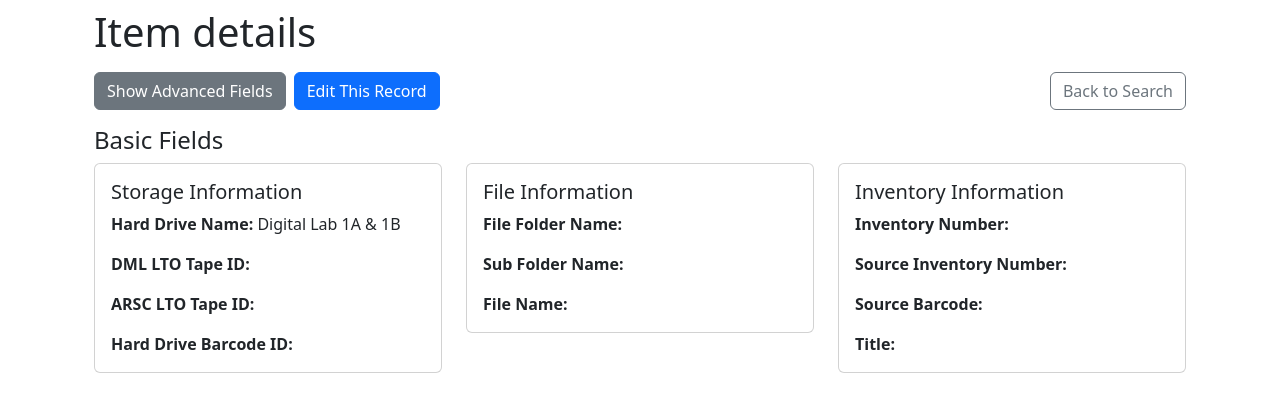
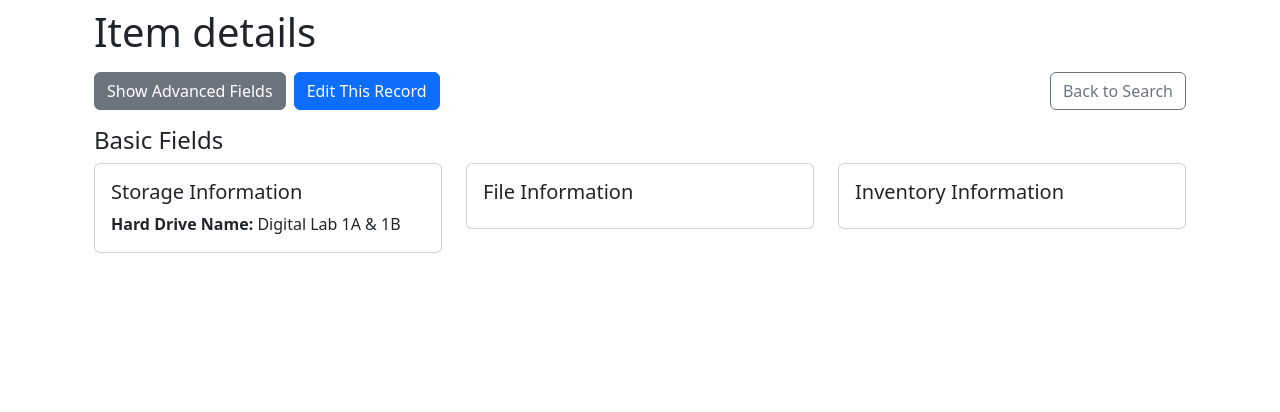
Before and after one commit to UCLALibrary/ftva-lab-data, a Django app: page /view_item/2/ in a window 1280 px wide. Shown: the part 56-468 px from the top of the page. Run offline with Django 5.2, Linux system fonts and the light colour scheme; the visitor is signed in with stand-in values (Sample User, id 1); data comes from the database, SQL or seed files in the repository; parts of the project's set-up code (start-up, migrations or seed data) failed here and were passed over; some libraries are stand-ins or nearby versions.

Commit message:
SYS-1843: hide unused fields in view_item display

```diff
--- a/ftva_lab_data/templates/view_item.html
+++ b/ftva_lab_data/templates/view_item.html
@@ -10,8 +10,9 @@
 
 <div class="container">
     <h1>Item details</h1>
-    <p class="fs-5">{% if item.file_name %} File: {{ item.file_name }} {% endif %}</p>
-    <p class="fs-5">{% if item.title %} (Title: {{ item.title }}) {% endif %}</p>
+
+    <p class="fs-5">{% if header_info.file_name %} File: {{ header_info.file_name }} {% endif %}</p>
+    <p class="fs-5">{% if header_info.title %} (Title: {{ header_info.title }}) {% endif %}</p>
 
     <!-- Buttons -->
     <div class="d-flex justify-content-between mb-3">
@@ -19,7 +20,7 @@
             <button id="toggle-advanced-fields" class="btn btn-secondary" type="button"
                 hx-on:click="toggleAdvancedFields(this)">Show Advanced Fields</button>
             {% if perms.ftva_lab_data.change_sheetimport %}
-            <a class="btn btn-primary" href="{% url 'edit_item' item.id %}">Edit This Record</a>
+            <a class="btn btn-primary" href="{% url 'edit_item' header_info.id %}">Edit This Record</a>
             {% endif %}
         </div>
 
@@ -32,10 +33,11 @@
             <div class="card">
                 <div class="card-body">
                     <h5 class="card-title">Storage Information </h5>
-                    <p class="card-text"><strong>Hard Drive Name:</strong> {{ item.hard_drive_name }}</p>
-                    <p class="card-text"><strong>DML LTO Tape ID:</strong> {{ item.dml_lto_tape_id }}</p>
-                    <p class="card-text"><strong>ARSC LTO Tape ID:</strong> {{ item.arsc_lto_tape_id }}</p>
-                    <p class="card-text"><strong>Hard Drive Barcode ID:</strong> {{ item.hard_drive_barcode_id }}</p>
+                    {% for header, data in storage_info.items %}
+                        {% if data %}
+                            <p class="card-text"><strong>{{ header }}:</strong> {{ data }}</p>
+                        {% endif %}
+                    {% endfor %}
                 </div>
             </div>
         </div>
@@ -44,9 +46,11 @@
             <div class="card">
                 <div class="card-body">
                     <h5 class="card-title">File Information</h5>
-                    <p class="card-text"><strong>File Folder Name:</strong> {{ item.file_folder_name }}</p>
-                    <p class="card-text"><strong>Sub Folder Name:</strong> {{ item.sub_folder_name }}</p>
-                    <p class="card-text"><strong>File Name:</strong> {{ item.file_name }}</p>
+                    {% for header, data in file_info.items %}
+                        {% if data %}
+                            <p class="card-text"><strong>{{ header }}:</strong> {{ data }}</p>
+                        {% endif %}
+                    {% endfor %}
                 </div>
             </div>
         </div>
@@ -55,11 +59,11 @@
             <div class="card">
                 <div class="card-body">
                     <h5 class="card-title">Inventory Information</h5>
-                    <p class="card-text"><strong>Inventory Number:</strong> {{ item.inventory_number }}</p>
-                    <p class="card-text"><strong>Source Inventory Number:</strong> {{ item.source_inventory_number }}
-                    </p>
-                    <p class="card-text"><strong>Source Barcode:</strong> {{ item.source_barcode }}</p>
-                    <p class="card-text"><strong>Title:</strong> {{ item.title }}</p>
+                    {% for header, data in inventory_info.items %}
+                        {% if data %}
+                            <p class="card-text"><strong>{{ header }}:</strong> {{ data }}</p>
+                        {% endif %}
+                    {% endfor %}
                 </div>
             </div>
         </div>
@@ -70,54 +74,16 @@
         <div class="card">
             <div class="card-body row">
                 <div class="col">
-                    <p class="card-text"><strong>Source Type:</strong> {{ item.source_type }}</p>
-                    <p class="card-text"><strong>Resolution:</strong> {{ item.resolution }}</p>
-                    <p class="card-text"><strong>Compression:</strong> {{ item.compression }}</p>
-                    <p class="card-text"><strong>File Format:</strong> {{ item.file_format }}</p>
-                    <p class="card-text"><strong>File Size:</strong> {{ item.file_size }}</p>
-                    <p class="card-text"><strong>Frame Rate:</strong> {{ item.frame_rate }}</p>
-                    <p class="card-text"><strong>Total Running Time:</strong> {{ item.total_running_time }}</p>
-                    <p class="card-text"><strong>Source Frame Rate:</strong> {{ item.source_frame_rate }}</p>
-                    <p class="card-text"><strong>Aspect Ratio:</strong> {{ item.aspect_ratio }}</p>
-                    <p class="card-text"><strong>Color Bit Depth:</strong> {{ item.color_bit_depth }}</p>
-                    <p class="card-text"><strong>Color Type:</strong> {{ item.color_type }}</p>
-                    <p class="card-text"><strong>Frame Layout:</strong> {{ item.frame_layout }}</p>
-                    <p class="card-text"><strong>Sample Structure:</strong> {{ item.sample_structure }}</p>
-                    <p class="card-text"><strong>Sample Rate:</strong> {{ item.sample_rate }}</p>
-                    <p class="card-text"><strong>Capture Device Make and Model:</strong>
-                        {{ item.capture_device_make_and_model }}</p>
-                    <p class="card-text"><strong>Capture Device Settings:</strong> {{ item.capture_device_settings }}
-                    </p>
-                    <p class="card-text"><strong>Date Capture Completed:</strong> {{ item.date_capture_completed }}</p>
-                    <p class="card-text"><strong>Video Edit Software and Settings:</strong>
-                        {{ item.video_edit_software_and_settings }}</p>
-                    <p class="card-text"><strong>Date Edit Completed:</strong> {{ item.date_edit_completed }}</p>
-                </div>
-                <div class="col">
-                    <p class="card-text"><strong>Color Grading Software:</strong> {{ item.color_grading_software }}</p>
-                    <p class="card-text"><strong>Color Grading Settings:</strong> {{ item.color_grading_settings }}</p>
-                    <p class="card-text"><strong>Audio File Format:</strong> {{ item.audio_file_format }}</p>
-                    <p class="card-text"><strong>Date Audio Edit Completed:</strong>
-                        {{ item.date_audio_edit_completed }}
-                    </p>
-                    <p class="card-text"><strong>Remaster Platform:</strong> {{ item.remaster_platform }}</p>
-                    <p class="card-text"><strong>Remaster Software:</strong> {{ item.remaster_software }}</p>
-                    <p class="card-text"><strong>Remaster Settings:</strong> {{ item.remaster_settings }}</p>
-                    <p class="card-text"><strong>Date Remaster Completed:</strong> {{ item.date_remaster_completed }}
-                    </p>
-                    <p class="card-text"><strong>Subtitles:</strong> {{ item.subtitles }}</p>
-                    <p class="card-text"><strong>Watermark Type:</strong> {{ item.watermark_type }}</p>
-                    <p class="card-text"><strong>Security Data/Encrypted:</strong> {{ item.security_data_encrypted }}
-                    </p>
-                    <p class="card-text"><strong>Migration or Preservation Record:</strong>
-                        {{ item.migration_or_preservation_record }}</p>
-                    <p class="card-text"><strong>Hard Drive Location:</strong> {{ item.hard_drive_location }}</p>
-                    <p class="card-text"><strong>Date Job Started:</strong> {{ item.date_job_started }}</p>
-                    <p class="card-text"><strong>Date Job Completed:</strong> {{ item.date_job_completed }}</p>
-                    <p class="card-text"><strong>General Entry Cataloged By:</strong>
-                        {{ item.general_entry_cataloged_by }}
-                    </p>
-                    <p class="card-text"><strong>Notes:</strong> {{ item.notes }}</p>
+                    {% for header, data in advanced_info.items %}
+                        {% if data %}
+                            <p class="card-text"><strong>{{ header }}:</strong> {{ data }}</p>
+                        {% endif %}
+                        <!--- New div after 18 rows of data-->
+                        {% if forloop.counter == 18 %}
+                            </div>
+                            <div class="col">
+                        {% endif %}
+                    {% endfor %}
                 </div>
             </div>
         </div>
--- a/ftva_lab_data/views.py
+++ b/ftva_lab_data/views.py
@@ -11,7 +11,7 @@ from django.template.loader import render_to_string
 from .forms import ItemForm
 from .models import SheetImport
 from .table_config import COLUMNS
-from .views_utils import get_field_value
+from .views_utils import get_field_value, get_item_display_dicts
 
 
 @login_required
@@ -64,7 +64,7 @@ def edit_item(request, item_id):
         if form.is_valid():
             form.save()
             messages.success(request, "Item updated successfully!")
-            return render(request, "view_item.html", {"item": item})
+            return render(request, "view_item.html", get_item_display_dicts(item))
         else:
             messages.error(request, "Please correct the errors below.")
             return render(request, "add_edit_item.html", edit_item_context)
@@ -76,8 +76,14 @@ def edit_item(request, item_id):
 def view_item(request, item_id):
     # Retrieve the item to view
     item = SheetImport.objects.get(id=item_id)
+    # For easier parsing in the template, separate attributes into dictionaries
+    display_dicts = get_item_display_dicts(item)
 
-    return render(request, "view_item.html", {"item": item})
+    return render(
+        request,
+        "view_item.html",
+        display_dicts
+    )
 
 
 @login_required
```
Also changed, not shown: ftva_lab_data/views_utils.py (+73 -0 lines).
